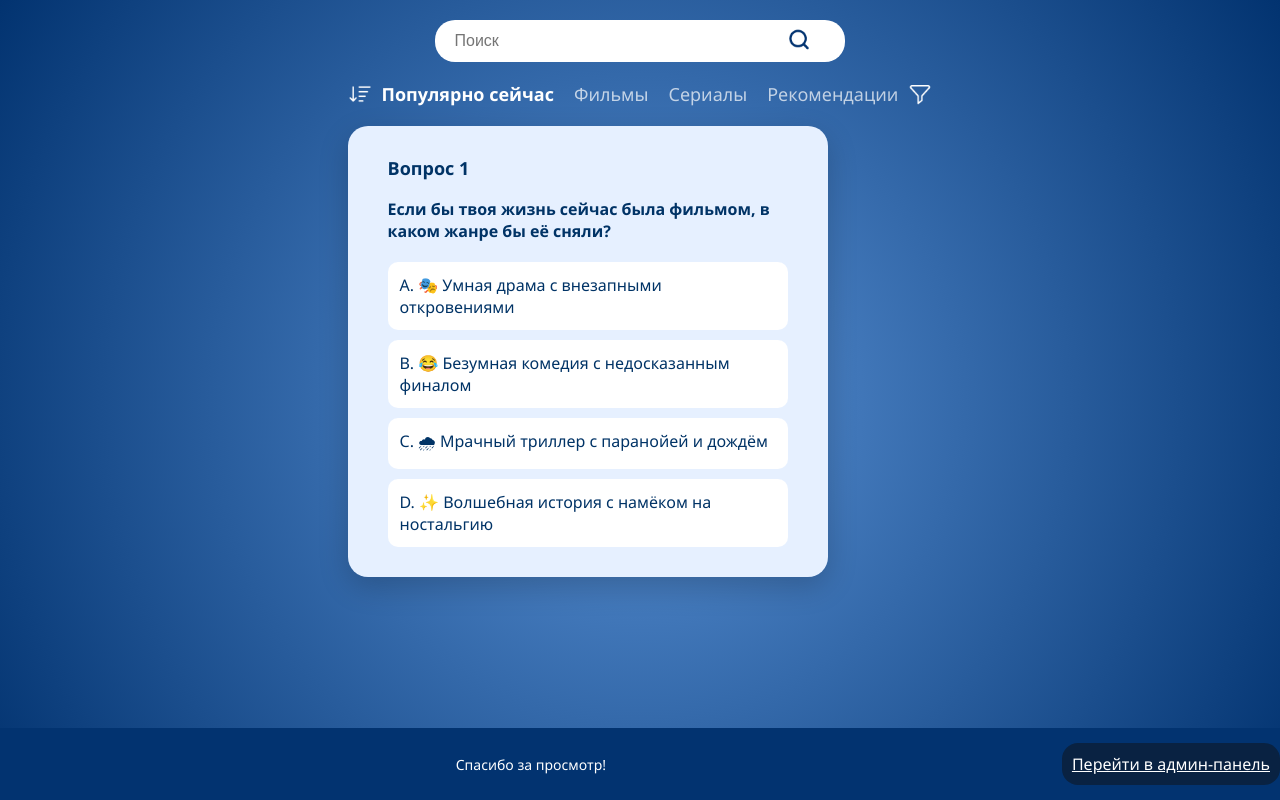
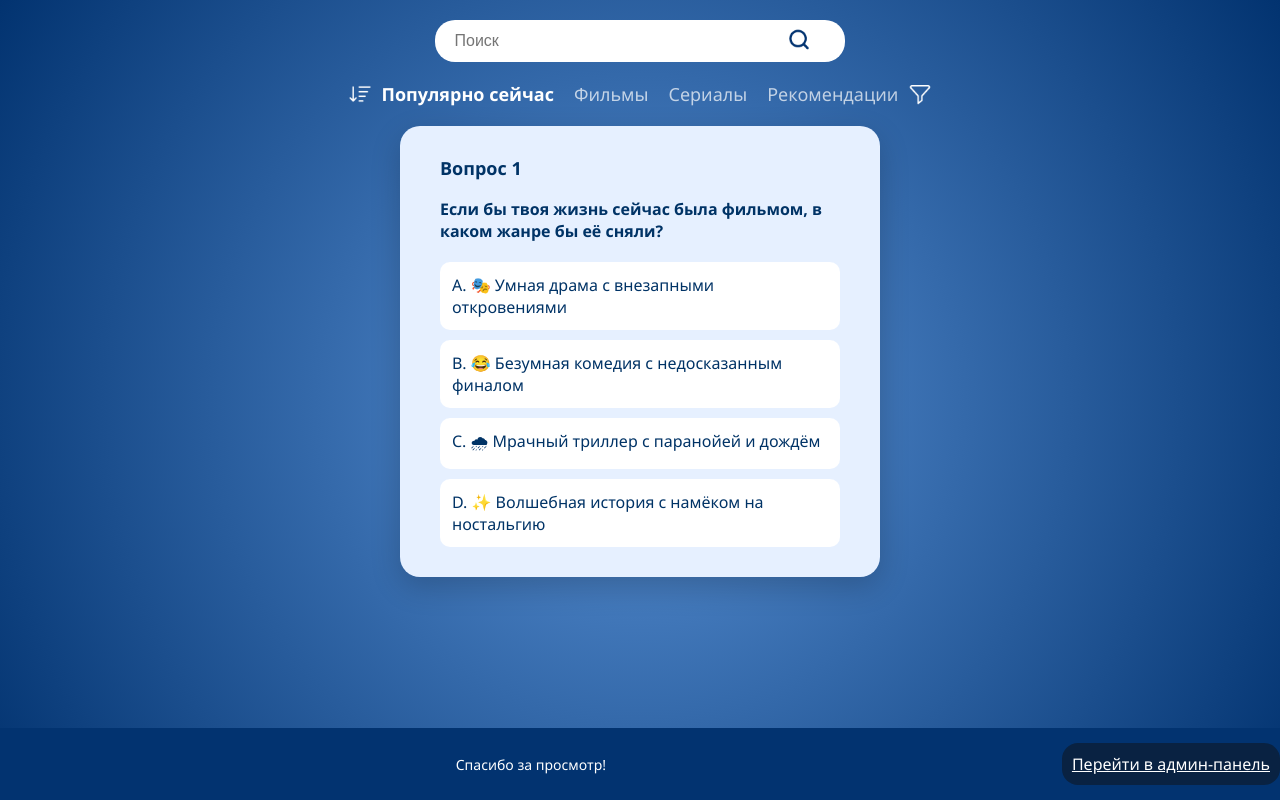
Before and after one commit to moevm/nosql1h25-cinema, a Flask app: template app/templates/recommendations.html in a window 1280 px wide. Run offline with Flask 3, Linux system fonts and the light colour scheme; the template is opened without the code that fills it, so the values that code supplies are empty.

Commit message:
some fixes

```diff
--- a/app/static/recommendations/css/style.css
+++ b/app/static/recommendations/css/style.css
@@ -187,6 +187,8 @@
     color: #003366;
     width: 400px;
     box-shadow: 0 10px 30px rgba(0, 0, 0, 0.2);
+    margin-right: auto;
+    margin-left: auto;
 }
 
 .card h3 {
--- a/app/templates/home.html
+++ b/app/templates/home.html
@@ -21,7 +21,7 @@
                     <li><a href="#" class="menu__link menu__link_active">Популярно сейчас</a></li>
                     <li><a href="#" class="menu__link">Фильмы</a></li>
                     <li><a href="#" class="menu__link">Сериалы</a></li>
-                    <li><a href="/recommendations" class="menu__link">Рекомендации</a></li>
+                    <li><a href="{{ url_for('recommendations') }}" class="menu__link">Рекомендации</a></li>
                 </ul>
             </nav>
             <button class="filter"></button>
```
